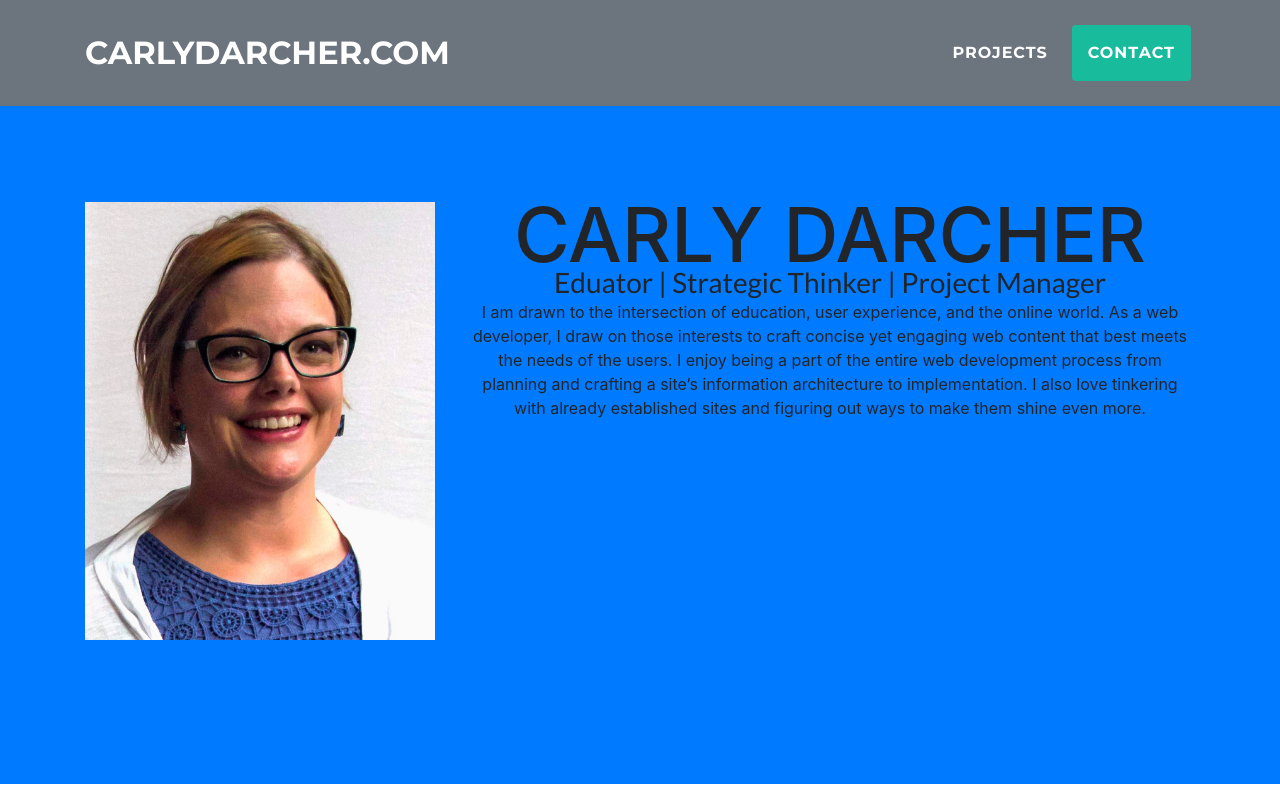
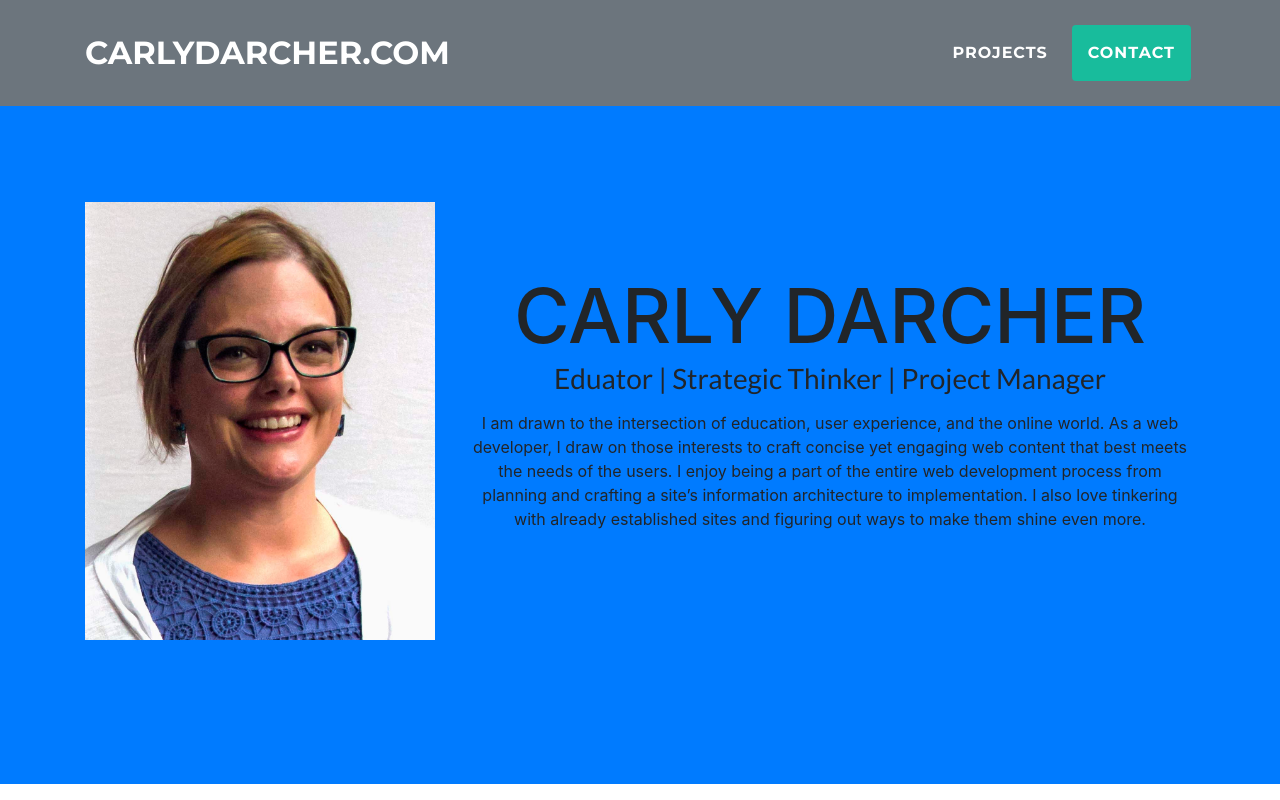
Before and after one commit to csdarcher/csdarcher.github.io, a website with bundled scripts: page index.html in a window 1280 px wide. Shown: the top 800 px of the page. Built offline with nearby package versions, Linux system fonts and the light colour scheme.

Commit message:
Adjusted Masthead

```diff
--- a/css/main.css
+++ b/css/main.css
@@ -151,9 +151,12 @@ body {
     header.masthead h1 {
       font-size: 4.75em;
       line-height: 4rem;
+      padding: .5px;
+      margin-top: 80px;
     }
     header.masthead h2 {
       font-size: 1.75em;
+      padding: 15px;
     }
 
     header.masthead img {
```
